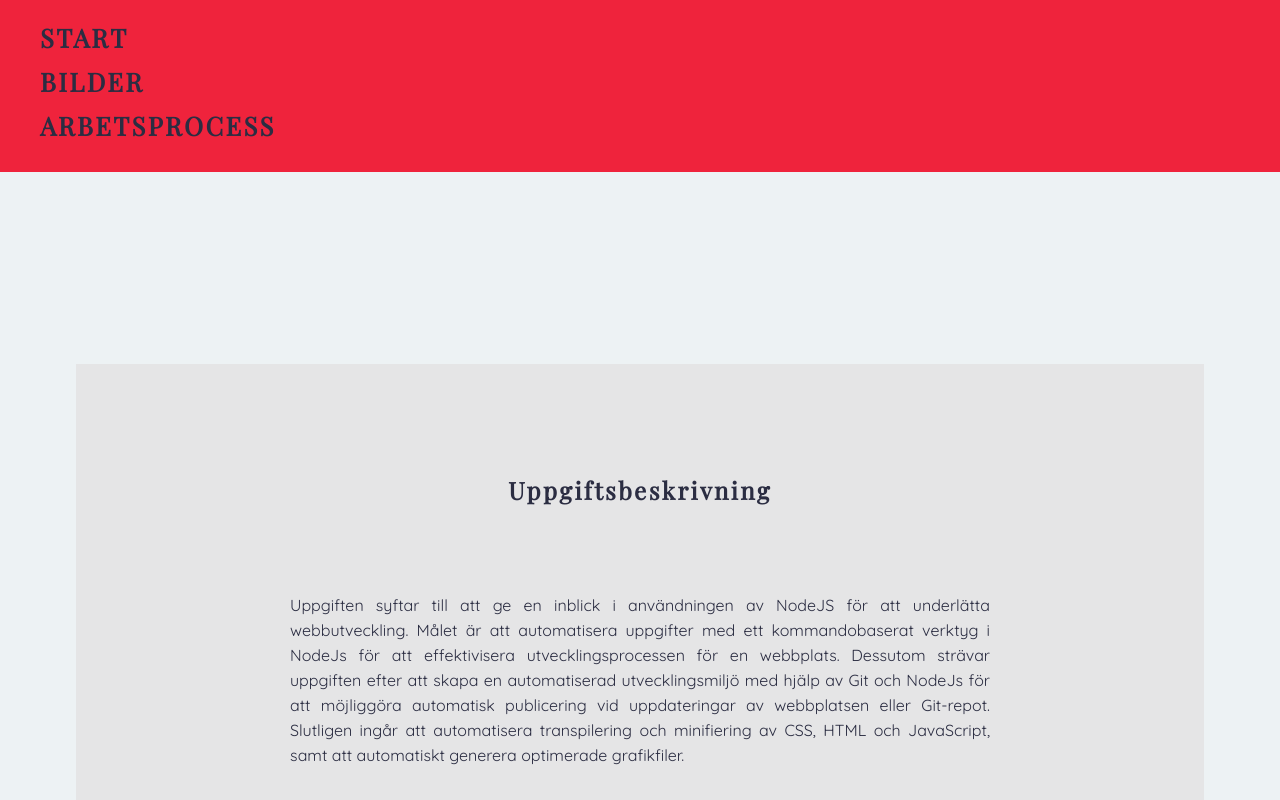
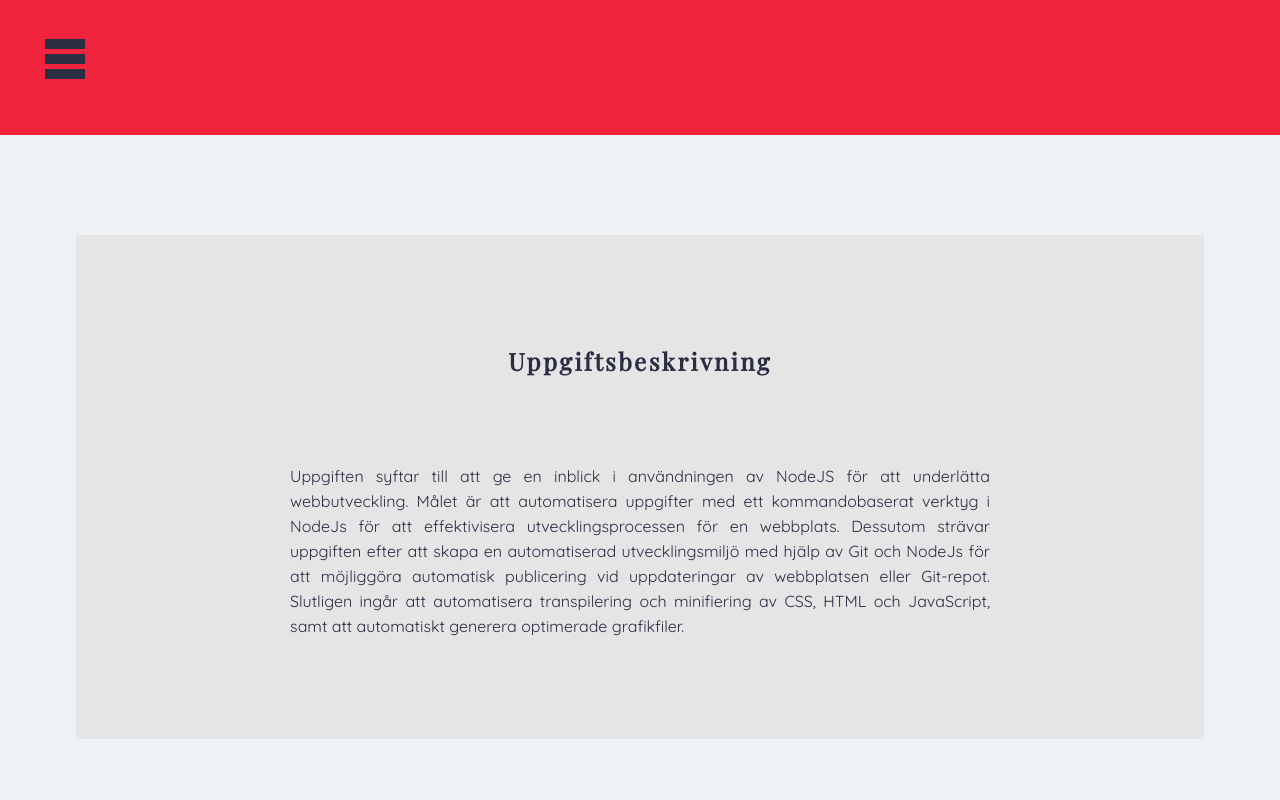
Before and after one commit to Akwingardh/FWB_Moment_1, a website built with Parcel: page src/index.html in a window 1280 px wide. Shown: the top 800 px of the page. Built offline with nearby package versions, Linux system fonts and the light colour scheme.

Commit message:
Javascript start

```diff
--- a/package.json
+++ b/package.json
@@ -3,12 +3,15 @@
   "version": "1.0.0",
   "description": "",
   "source": "src/index.html",
+  "browserslist": [
+    "defaults"
+  ],
   "scripts": {
     "start": "parcel",
     "build": "parcel build"
   },
   "keywords": [],
-  "author": "",
+  "author": "Anna Wingårdh",
   "license": "ISC",
   "devDependencies": {
     "parcel": "^2.11.0",
--- a/src/css/styles.css
+++ b/src/css/styles.css
@@ -16,6 +16,19 @@ nav {
     width: 100%;
 }
 
+.lines {
+    background-color: #2B2D42;
+    width: 40px;
+    height: 10px;
+    margin: 5px;
+}
+
+#hamburger {
+    margin: 10px;
+    padding-top: 40px;
+    margin-left: 40px;
+}
+
 #nav-list {
     list-style: none;
     padding-top: 20px;
@@ -28,8 +41,8 @@ nav {
     text-transform: uppercase;
     letter-spacing: 0.15rem;
     font-size: 1.6rem;
+    font-weight: 600;
     font-family: "Playfair Display", sans-serif;
-    font-weight: 600;
     transition: 0.3s;
 }
 
@@ -39,6 +52,7 @@ nav {
 
 #nav-list li {
     padding-bottom: 10px;
+    display: none;
 }
 
 #section-div {
@@ -54,8 +68,9 @@ nav {
     text-align: center;
     padding-top: 30px;
     padding-bottom: 50px;
+    letter-spacing: 0.15rem;
     font-family: "Playfair Display", serif;
-    letter-spacing: 0.15rem;
+
 }
 
 #body-content {
@@ -98,7 +113,6 @@ picture img {
 @media screen and (min-width: 1250px) {
     #section-div {
         width: 1000px;
-        margin: 15%;
         padding: 5%;
         margin-left: auto;
         margin-right: auto;
--- a/src/index.html
+++ b/src/index.html
@@ -14,6 +14,12 @@
     <header id="header-div">
 
         <nav id="nav-div">
+
+        <div id="hamburger">
+            <div class="line1 lines"> </div>
+            <div class="line2 lines"> </div>
+            <div class="line2 lines"> </div>
+        </div>
 
             <ul id="nav-list">
                 <li><a href="index.html">Start</a></li>
--- a/src/js/main.js
+++ b/src/js/main.js
@@ -1 +1 @@
-console.log("hej");
+let hamburgerEl = document.getElementById
```
Also changed, not shown: 3 other files.
